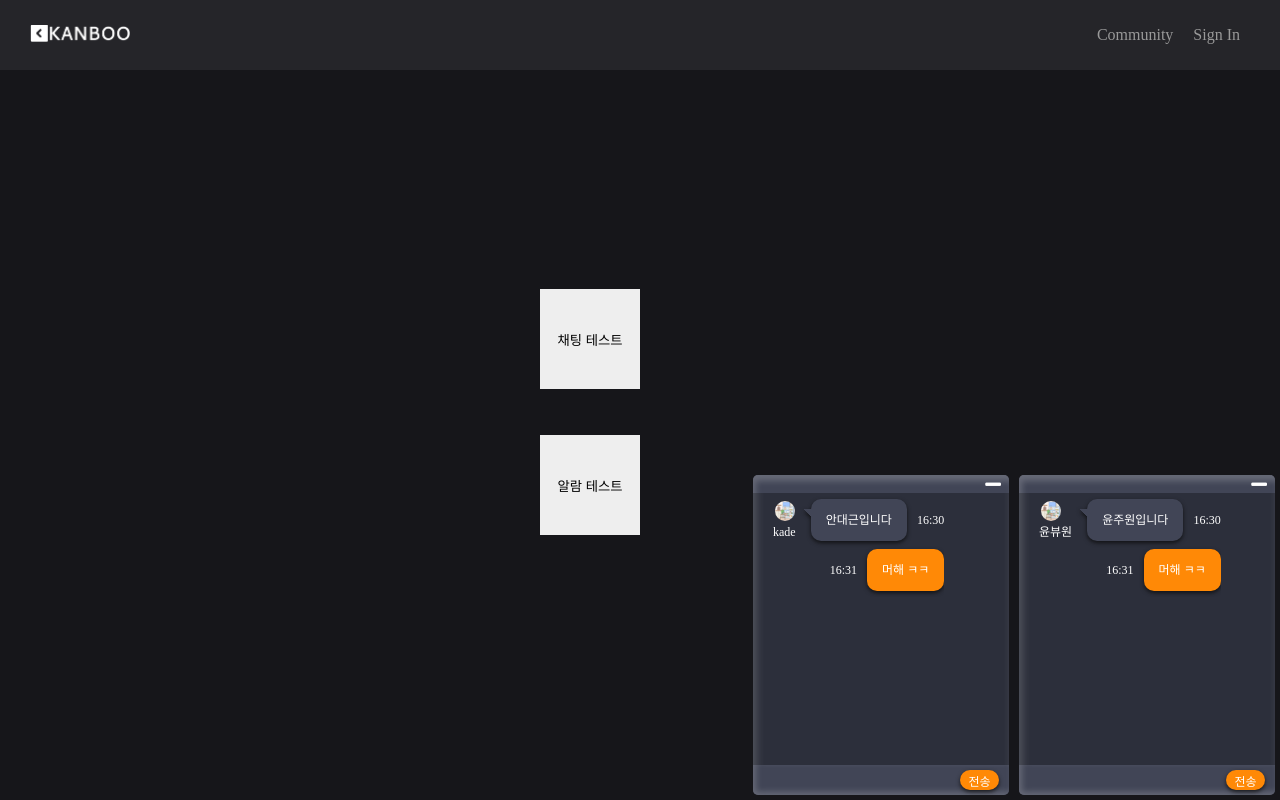
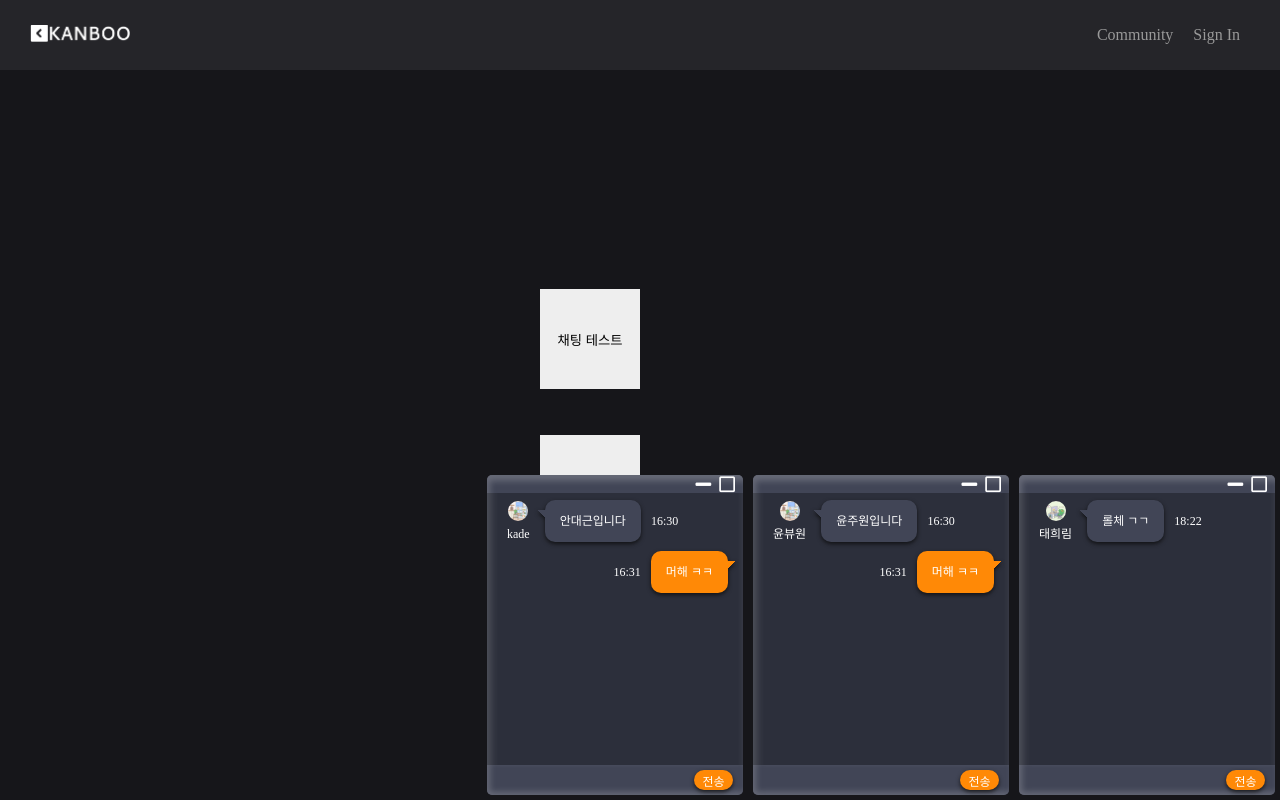
Before and after one commit to zerochae/kanboo_zerochae, a Vue app: page / in a window 1280 px wide. Built offline with nearby package versions, Linux system fonts and the light colour scheme; what @kangc/v-md-editor, codemirror-editor-vue3 would draw is missing.

Commit message:
chat function

```diff
--- a/src/components/popup/Chat.vue
+++ b/src/components/popup/Chat.vue
@@ -16,6 +16,7 @@
     <div class="chat-box" v-for="(chat, index) in chatData" :key="index">
       <div class="chat-header">
         <i @click="setMini(index)" class="fas fa-minus"></i>
+        <i class="far fa-square"></i>
       </div>
       <div class="chat-content">
         <ul>
@@ -25,22 +26,30 @@
             :key="index"
             :class="{ 'chat-myLine': line.id == userId }"
           >
+            <!-- 상대방의 채팅에만 사진,닉네임 표시 시작 -->
             <div v-if="userId != line.id" class="chat-userInfo">
               <img :src="require(`@/assets/${line.img}`)" alt="img" />
               {{ line.id }}
             </div>
+            <!-- 상대방의 채팅에만 사진,닉네임 표시 끝 -->
+
+            <!-- 상대방의 채팅은 회색 배경 시작 -->
             <div class="chat-info" v-if="line.id != userId">
               <span class="chat-text chat-friend">
                 {{ line.text }}
               </span>
               <span class="chat-date">{{ line.date }}</span>
             </div>
+            <!-- 상대방의 채팅은 회색 배경 끝 -->
+
+            <!-- 내 채팅은 주황색 배경 시작 -->
             <div class="chat-info" v-else>
               <span class="chat-date">{{ line.date }}</span>
               <span class="chat-text chat-my">
                 {{ line.text }}
               </span>
             </div>
+            <!-- 내 채팅은 주황색 배경 끝 -->
           </li>
         </ul>
       </div>
@@ -63,9 +72,7 @@ const today = moment();
 
 export default {
   updated() {
-    document
-      .querySelector(".chat-content>ul")
-      .lastElementChild.scrollIntoView(); // 메시지 포커스
+    this.focus(this.lastChatRoom);
   },
   data() {
     return {
@@ -98,20 +105,32 @@ export default {
             date: "16:31",
           },
         ],
+        [
+          {
+            id: "태희림",
+            img: "con3.jpg",
+            text: "롤체 ㄱㄱ",
+            date: "18:22",
+          },
+        ],
       ],
       inputText: "",
       userId: "zerochae",
       img: "con3.jpg",
+      lastChatRoom: "",
     };
   },
-  watch: {
-    chatData: {
-      handler(newVal, oldVal) {
-        console.log(oldVal);
-        console.log(newVal);
-      },
-    },
-  },
+  // watch: {
+  //   chatData: {
+  //     handler(newVal) {
+  //       console.log(`oldVal`);
+  //       console.log(this.chatData);
+  //       console.log(`newVal`);
+  //       console.log(newVal);
+  //     },
+  //     deep: true,
+  //   },
+  // },
   methods: {
     setText(e) {
       this.inputText = e.target.value;
@@ -129,8 +148,17 @@ export default {
       }
       document.querySelector(`#chat-input-${index}`).value = "";
       this.inputText = "";
+      this.lastChatRoom = index;
     },
-    setMini() {},
+    focus(index) {
+      let chatRoom = document.querySelectorAll(".chat-content>ul")[index];
+      chatRoom.lastElementChild.scrollIntoView();
+    },
+    setMini(index) {
+      let chatRoom = document.querySelectorAll(".chat-box")[index];
+
+      chatRoom.className = " chat-mini";
+    },
     test(index) {
       console.log(index);
     },
@@ -188,13 +216,14 @@ export default {
   padding: 15px;
   font-size: 12px;
   overflow: auto;
+  width: 100%;
 }
 
 .chat-content ul {
   margin-top: 6px;
   display: flex;
   flex-direction: column;
-  overflow: hidden;
+  margin-bottom: 15px;
 }
 
 .chat-line {
@@ -207,12 +236,13 @@ export default {
   display: flex;
   flex-direction: column;
   margin: 5px;
+  align-items: center;
 }
 
 .chat-userInfo img {
-  margin: 0 0 5px 2px;
   border-radius: 50%;
   width: 20px;
+  margin-bottom: 7px;
 }
 
 .chat-info {
@@ -330,4 +360,13 @@ export default {
   border-color: initial;
   border-image: initial; */
 }
+
+.chat-mini {
+  overflow: hidden;
+  width: 100px;
+  height: 18px;
+  bottom: 0;
+  position: relative;
+  align-self: flex-end;
+}
 </style>
```
